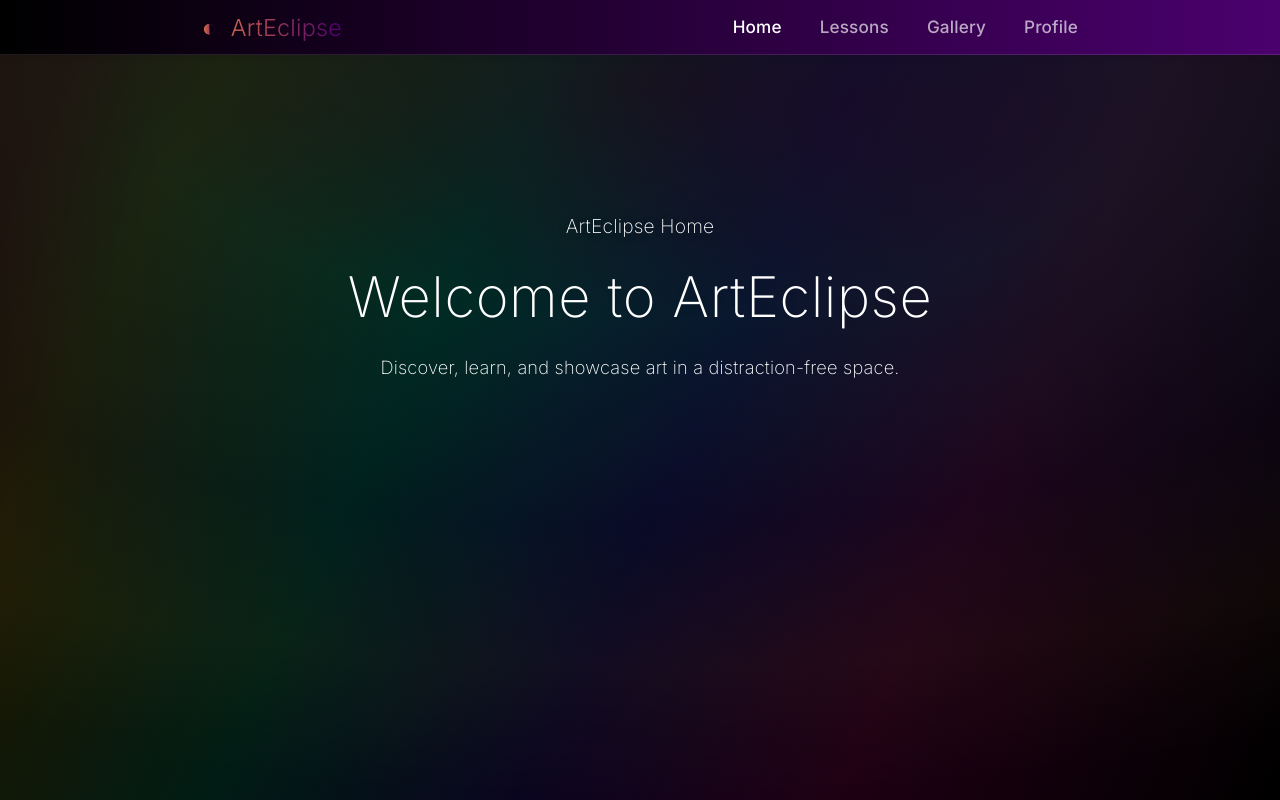
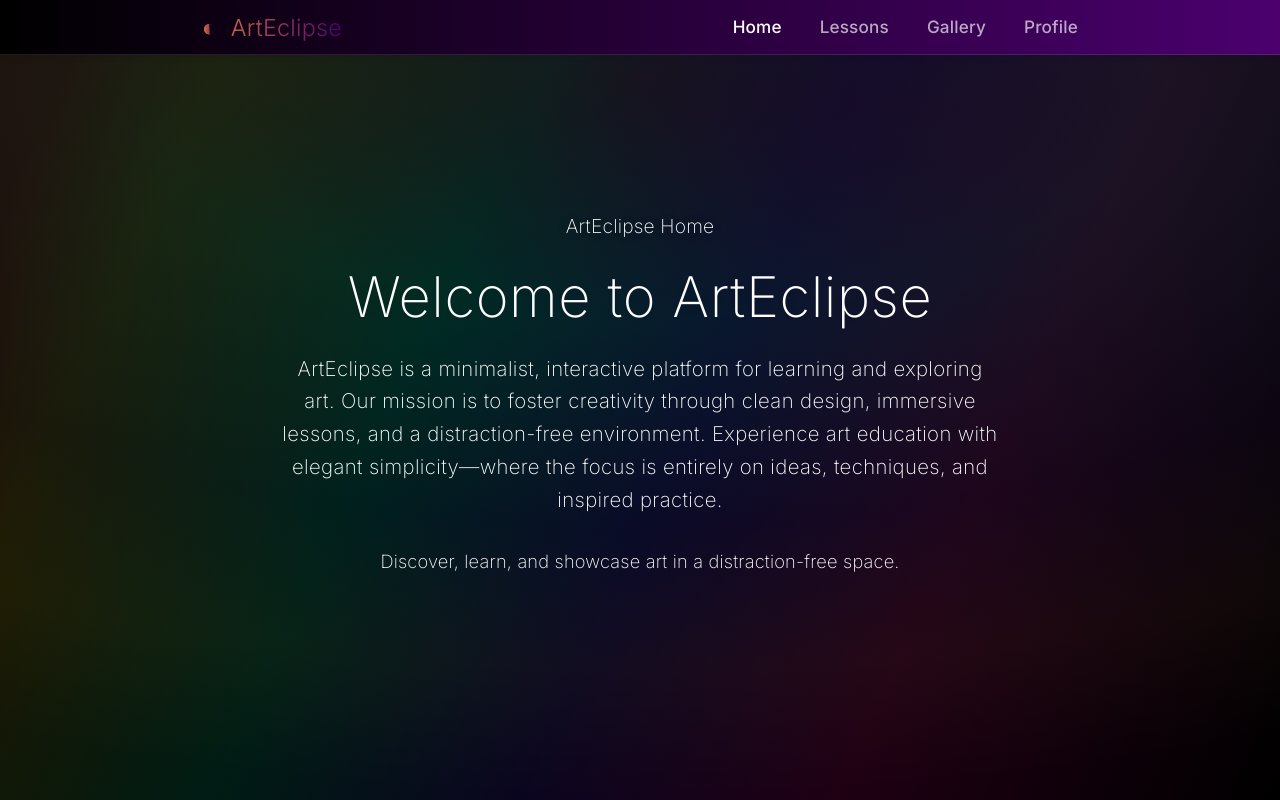
Before and after one commit to Workflow-Manager-admin/arteclipse-27298-9065a63c, a React (Create React App) app in the folder arteclipse/: page / in a window 1280 px wide. Built offline with nearby package versions, Linux system fonts and the light colour scheme; the HTML template or start-up script is replaced by a standard one.

Commit message:
Auto-commit: Changes as of 2025-05-29T11:27:25.621279+00:00

```diff
--- a/arteclipse/src/views/Home.js
+++ b/arteclipse/src/views/Home.js
@@ -9,6 +9,23 @@ function Home() {
     <div className="hero">
       <div className="subtitle">ArtEclipse Home</div>
       <h1 className="title">Welcome to ArtEclipse</h1>
+      <div
+        className="description"
+        style={{
+          fontSize: "1.27rem",
+          lineHeight: "1.62",
+          fontWeight: 200,
+          color: "var(--text-color, #fff)",
+          background: "none",
+          boxShadow: "none",
+          marginBottom: "8px",
+          maxWidth: 720,
+          letterSpacing: "0.018em",
+        }}
+        aria-label="Introduction"
+      >
+        ArtEclipse is a minimalist, interactive platform for learning and exploring art. Our mission is to foster creativity through clean design, immersive lessons, and a distraction-free environment. Experience art education with elegant simplicity—where the focus is entirely on ideas, techniques, and inspired practice.
+      </div>
       <div className="description">
         Discover, learn, and showcase art in a distraction-free space.
       </div>
```
Also changed, not shown: 2 other files (tests, documents, lock files or other folders).
